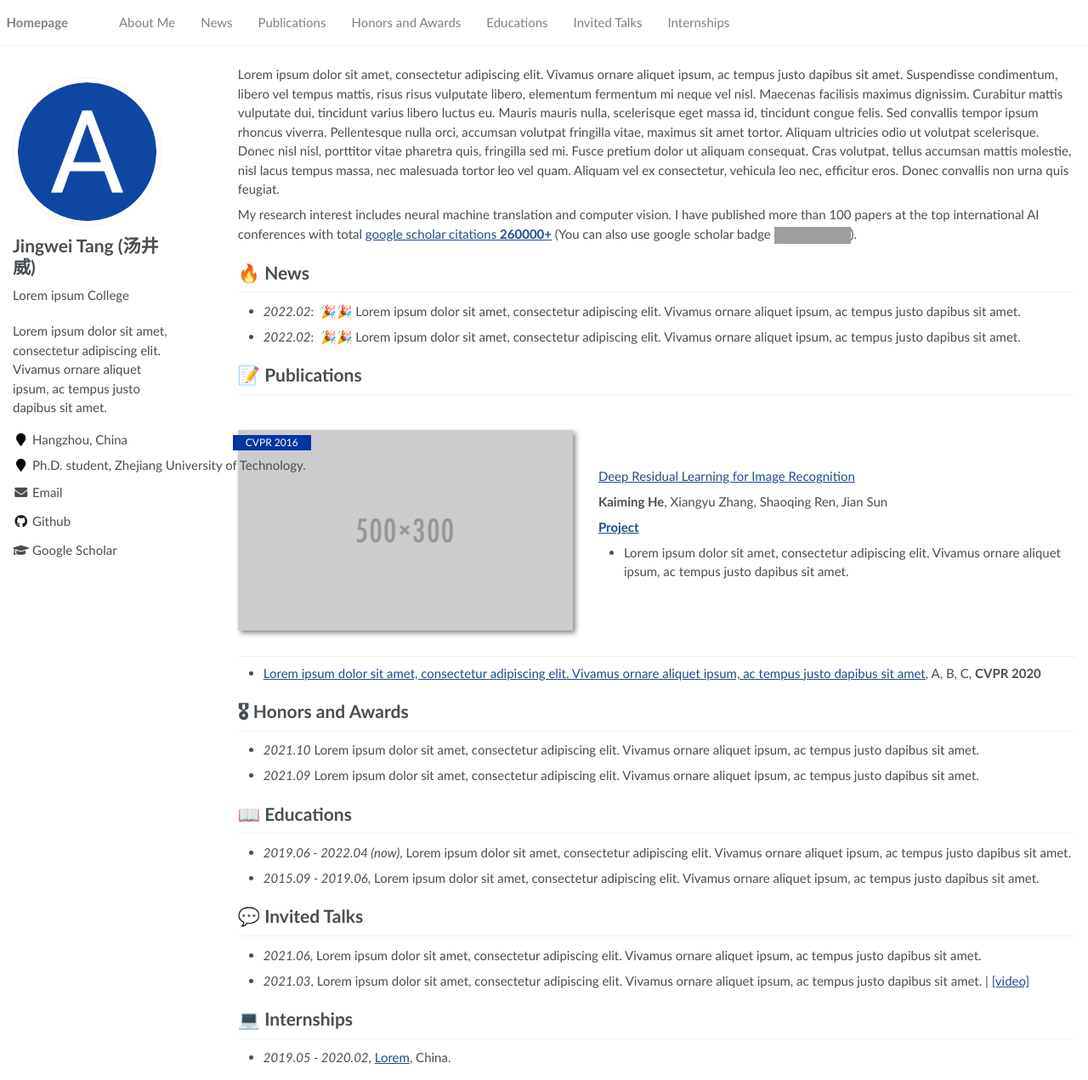
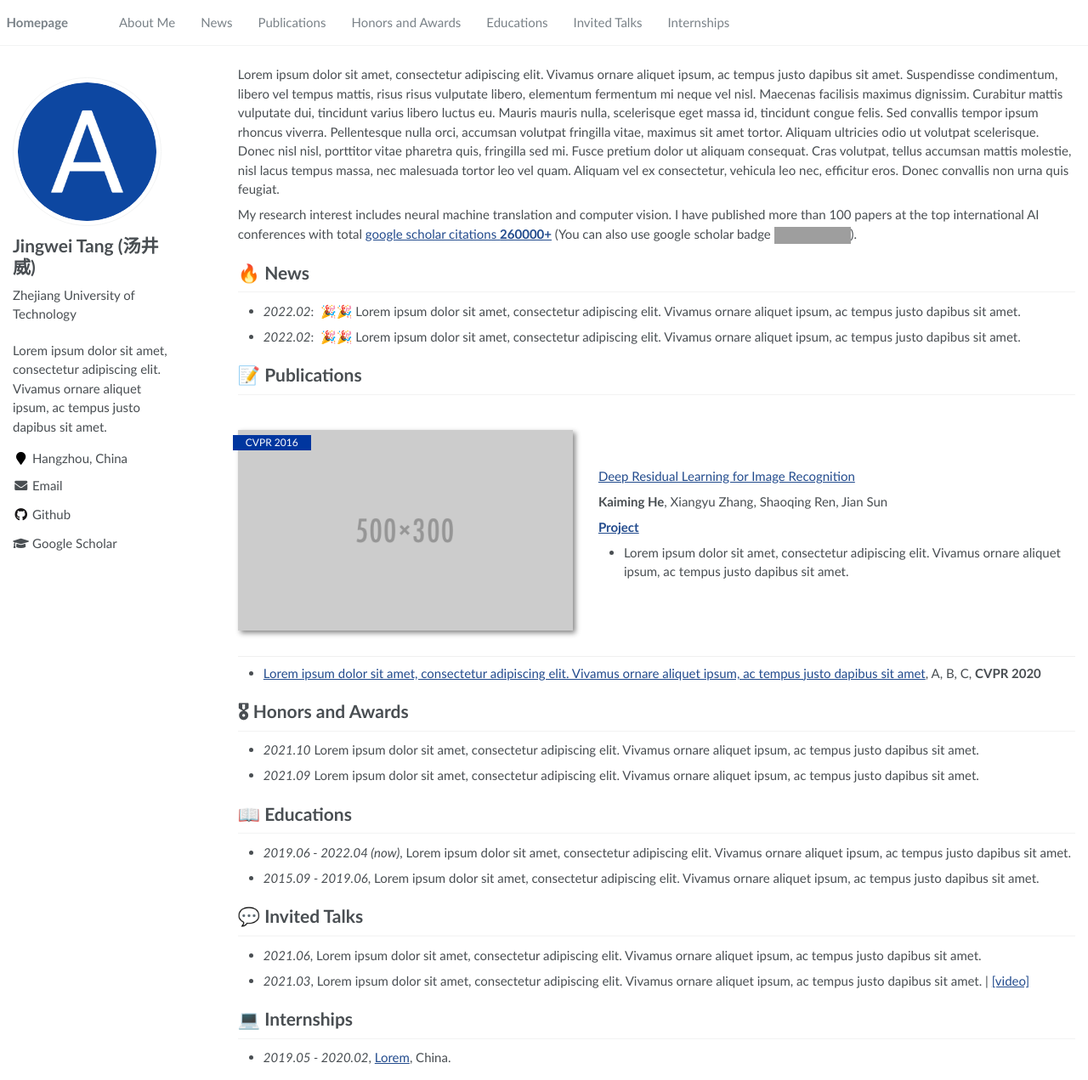
Before and after one commit to isjwtang/isjwtang.github.io, a Jekyll site: the page built from _pages/about.md, in a window 1280 px wide and 1271 px high. Shown: the whole window at 85% size. Built offline with Jekyll 4.4.1, drawn with Linux system fonts in a browser that asks for light colours; grey boxes are pictures that could not be loaded.

Commit message:
update about

```diff
--- a/_config.yml
+++ b/_config.yml
@@ -23,9 +23,9 @@ baidu_site_verification  :  # get baidu_site_verification from https://ziyuan.ba
 author:
   name             : "Jingwei Tang \n (汤井威)"
   avatar           : "images/android-chrome-512x512.png"
-  bio              : "Lorem ipsum College"
+  bio              : "Zhejiang University of Technology"
   location         : "Hangzhou, China"
-  employer         : "Ph.D. student, Zhejiang University of Technology."
+  employer         : #
   pubmed           :
   googlescholar    : "https://scholar.google.com/citations?user=GS3cZwkAAAAJ&hl=zh-CN"
   email            : "eejwtang@gmail.com"
```
